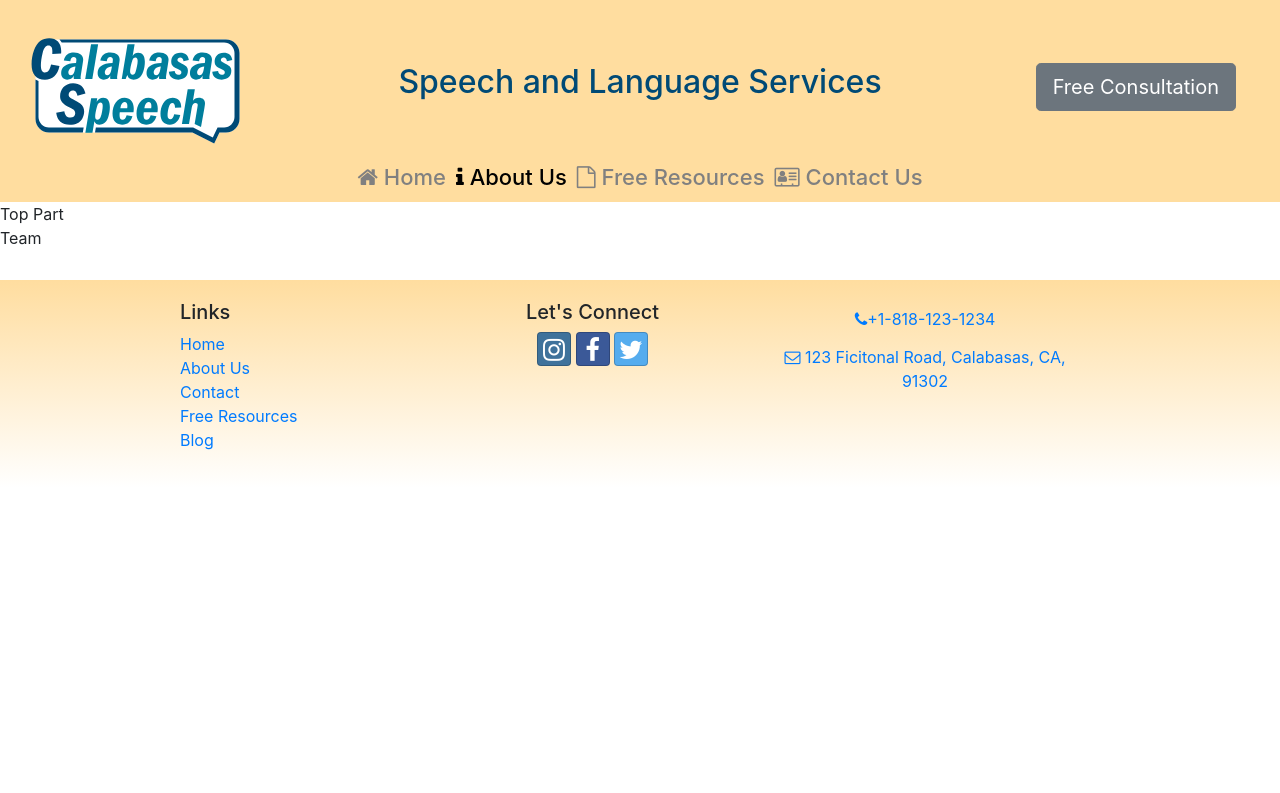
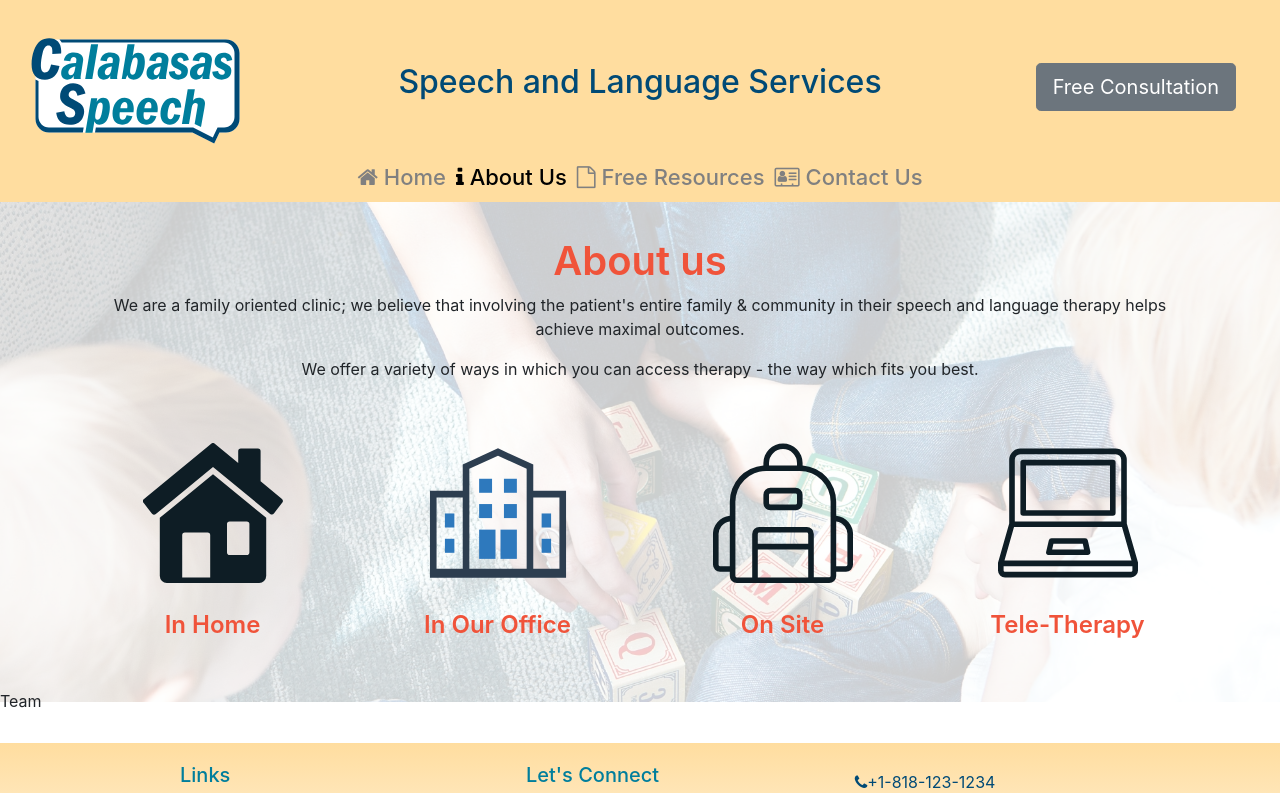
Before and after one commit to dsleylian/calabasas-speech-react, a React (Create React App) app: page /aboutus in a window 1280 px wide. Shown: the top 793 px of the page. Built offline with nearby package versions, Linux system fonts and the light colour scheme.

Commit message:
redux store fixed, home and about us top done

```diff
--- a/src/App.css
+++ b/src/App.css
@@ -16,7 +16,6 @@ h2 {
   padding-top: 20px;
   padding-bottom: 0;
   margin: 0;
-  color: #004a76;
   background-color: #ffdd9f;
 }
 .jumbocotainer {
@@ -53,9 +52,58 @@ h2 {
     color: black;
 }
 
+.aboutUsTopDiv {
+    margin-top: 0;
+}
+
 h3 {
     color: #f0533a;
-    font-weight: 600; }
+    font-weight: 600;
+    font-size: 30px;
+}
 
-    .content-row {
-        margin-bottom: 30px; }
+.home-h3 {
+    font-size: 30px;
+}
+
+.home-p {
+    font-size: 22px;
+}
+.content-row {
+    margin-bottom: 30px; }
+
+h5 {
+    font-size: 26px;
+    color: #007e9c; }
+
+.footer-link {
+    color: #004a76 !important; }
+
+.aboutush3 {
+    text-align: center;
+    margin-top: 0px;
+    font-size: 40px;
+    font-weight: 600;
+    padding-top: 35px; }
+
+.blocksbackground {
+    width: 100%;
+    height: 500px;
+    position: absolute;
+    background-repeat: no-repeat;
+    background-size: 100%;
+    background-image: url("images/blocksbackground.jpeg");
+    opacity: 0.2;
+    z-index: -2;
+}
+
+.location {
+    color: #f0533a;
+    font-weight: 600;
+    font-size: 24px; }
+
+@media (max-width: 992px) {
+.locationimage {
+    width: 80px; }
+.location {
+    font-size: 20px; } }
--- a/src/App.js
+++ b/src/App.js
@@ -3,12 +3,11 @@ import './App.css';
 import Header from './components/HeaderComponent';
 import Footer from './components/FooterComponent';
 import { Switch, Route, Redirect, withRouter } from 'react-router-dom';
+import { connect} from 'react-redux';
 import Home from './components/HomeComponent';
 import AboutUs from './components/AboutUsComponent';
 import FreeResources from './components/FreeResourcesComponent';
 import ContactUs from './components/ContactUsComponent'
-
-
 
 function App() {
   return (
--- a/src/Data/homePageData.js
+++ b/src/Data/homePageData.js
@@ -10,7 +10,7 @@ export const homePageData = [
     {
         id: 1,
         title: "Family Oriented Approach",
-        content: `"It takes a village to raise a child."<br> We believe that our clients are part of a community, a family, and in order to see changes in your or your child's speech and language skills, an approach that targets and involves the entire village is required.`,
+        content: `"It takes a village to raise a child." We believe that our clients are part of a community, a family, and in order to see changes in your or your child's speech and language skills, an approach that targets and involves the entire village is required.`,
         image: "../images/holdgirl.jpg",
         alt: "Clincian holding child"
 
--- a/src/components/AboutUs/AboutUsTopPart.js
+++ b/src/components/AboutUs/AboutUsTopPart.js
@@ -1,11 +1,57 @@
 import React, { Component } from 'react'
+import { connect} from 'react-redux';
+import { withRouter } from 'react-router-dom';
 
-export default class AboutUsTopPart extends Component {
+const mapStateToProps = state => {
+    return {
+        aboutUsSettingData: state.aboutUsSettingData,
+    }
+}
+
+class AboutUsTopPart extends Component {
+    constructor(props) {
+        super(props);
+    }
+
+
     render() {
+        {console.log(this.props.aboutUsSettingData);}
         return (
-            <div>
-                Top Part
+            <div className="aboutUsTopDiv">
+            <div className="blocksbackground">
+            </div>
+                <h3 className="aboutush3 ">About us</h3>
+                <div className="container">
+                    <div className="row content-row">
+                        <div className="col text-center mb-3 mx-4">
+                            <p className="about-us-p">We are a family oriented clinic; we believe that involving the patient's entire family & community in their speech and language therapy helps achieve maximal outcomes. </p>
+                            <p className="about-us-p">We offer a variety of ways in which you can access therapy - the way which fits you best.</p>
+                        </div>
+                    </div>
+
+                    <div className="row content-row">
+                        {this.props.aboutUsSettingData.map(setting => {
+                            return(
+                            <div className="col" key={setting.id} >
+                                <div className="row">
+                                    <div className="col text-center">
+                                        <img className="locationimage" src={setting.image} alt={setting.alt} width="140px" />
+                                    </div>
+                                </div>
+                                <div className="row">
+                                    <div className="col mt-4 text-center">
+                                        <p className="location">{setting.title}</p>
+                                    </div>
+                                </div>
+                            </div>
+                            )
+                        }
+                        )}
+                    </div>
+                </div>
             </div>
         )
     }
 }
+
+export default withRouter(connect(mapStateToProps)(AboutUsTopPart));
--- a/src/components/FooterComponent.js
+++ b/src/components/FooterComponent.js
@@ -10,11 +10,11 @@ function Footer(props){
                     <div className="col col-md-3 offset-1">
                         <h5>Links</h5>
                         <ul className="list-unstyled">
-                            <li><Link to='/'>Home</Link></li>
-                            <li><Link to='/aboutus'>About Us</Link></li>
-                            <li><Link to='/contactus'>Contact</Link></li>
-                            <li><Link to='/freeresources'>Free Resources</Link></li>
-                            <li><Link to='/blog'>Blog</Link></li>
+                            <li ><Link className="footer-link" to='/'>Home</Link></li>
+                            <li ><Link className="footer-link" to='/aboutus'>About Us</Link></li>
+                            <li><Link className="footer-link" to='/contactus'>Contact</Link></li>
+                            <li><Link className="footer-link" to='/freeresources'>Free Resources</Link></li>
+                            <li><Link className="footer-link" to='/blog'>Blog</Link></li>
                         </ul>
                     </div>
                     <div className="col-6 col-sm-3 text-center">
@@ -23,9 +23,9 @@ function Footer(props){
                         <a className="btn btn-social-icon btn-facebook" href="http://www.facebook.com/"><i className="fa fa-facebook" /></a>{' '}
                         <a className="btn btn-social-icon btn-twitter" href="http://twitter.com/"><i className="fa fa-twitter" /></a>{' '}
                     </div>
-                    <div className="col-sm-4 text-center">
-                        <a role="button" className="btn btn-link" href="tel:+18181231234"><i className="fa fa-phone" />+1-818-123-1234</a><br />
-                        <a role="button" target="_blank" className="btn btn-link" href="https://www.google.com/maps/"><i className="fa fa-envelope-o" /> 123 Ficitonal Road,  Calabasas, CA, 91302 </a>
+                    <div className="col-sm-4 text-center footer-links">
+                        <a role="button" className="btn btn-link footer-link" href="tel:+18181231234"><i className="fa fa-phone" />+1-818-123-1234</a><br />
+                        <a role="button" target="_blank" className="btn btn-link footer-link" href="https://www.google.com/maps/"><i className="fa fa-envelope-o" /> 123 Ficitonal Road,  Calabasas, CA, 91302 </a>
                     </div>
                 </div>
             </div>
--- a/src/components/HomeComponent.js
+++ b/src/components/HomeComponent.js
@@ -1,26 +1,30 @@
 import React, { Component } from 'react';
-import { homePageData } from '../Data/homePageData';
+import { connect} from 'react-redux';
+import { withRouter } from 'react-router-dom';
 
-export default class HomeComponent extends Component {
+const mapStateToProps = state => {
+    return {
+    homePageData: state.homePageData,
+    }
+}
+
+class HomeComponent extends Component {
 
     constructor(props) {
         super(props);
-        this.state = {
-            homePageData: homePageData,
-        }
     }
 
     render() {
         return (
-            <div class="container content-container">
-                        {homePageData.map(data => {
+            <div className="container">
+                        {this.props.homePageData.map(data => {
                             return(
-                                <div key={data.id} class="row mt-5 align-items-center content-row">
-                                    <div class="col-12 col-md-5 col-lg-6 offset-md-1 text-center text-sm-left">
-                                        <h3>{data.title}</h3>
-                                        <p>{data.content}</p>
+                                <div key={data.id} className="row mt-5 align-items-center content-row">
+                                    <div className="col-12 col-md-5 col-lg-6 offset-md-1 text-center text-sm-left">
+                                        <h3 className="home-h3">{data.title}</h3>
+                                        <p className="home-p">{data.content}</p>
                                     </div>
-                                        <div class="col text-center">
+                                        <div className="col text-center">
                                             <img src={data.image} alt={data.alt} height="300px"/>
                                         </div>
                                 </div>
@@ -31,3 +35,5 @@ export default class HomeComponent extends Component {
         )
     }
 }
+
+export default withRouter(connect(mapStateToProps)(HomeComponent));
--- a/src/index.js
+++ b/src/index.js
@@ -9,6 +9,7 @@ import store from './redux/store';
 import { Provider } from 'react-redux';
 import { BrowserRouter } from 'react-router-dom';
 
+
 ReactDOM.render(
  <Provider store={store}>
     <BrowserRouter>
--- a/src/redux/reducer.js
+++ b/src/redux/reducer.js
@@ -1,10 +1,11 @@
+import { homePageData } from "../Data/homePageData";
+import { aboutUsSettingData } from "../Data/aboutUsSettingsData";
 
-
-const reducer = (state = {}, action) => {
+export const reducer = (state = {homePageData: homePageData,
+                                 aboutUsSettingData: aboutUsSettingData,
+                                }, action) => {
     switch(action.Type){
         default:
             return state;
     }
 }
-
-export default reducer;
--- a/src/redux/store.js
+++ b/src/redux/store.js
@@ -1,7 +1,8 @@
 import { createStore } from 'redux';
-import reducer from './reducer';
+import {reducer } from './reducer';
 
 
-const store = createStore(reducer)
+const store = createStore(reducer);
+
 
 export default store;
```
